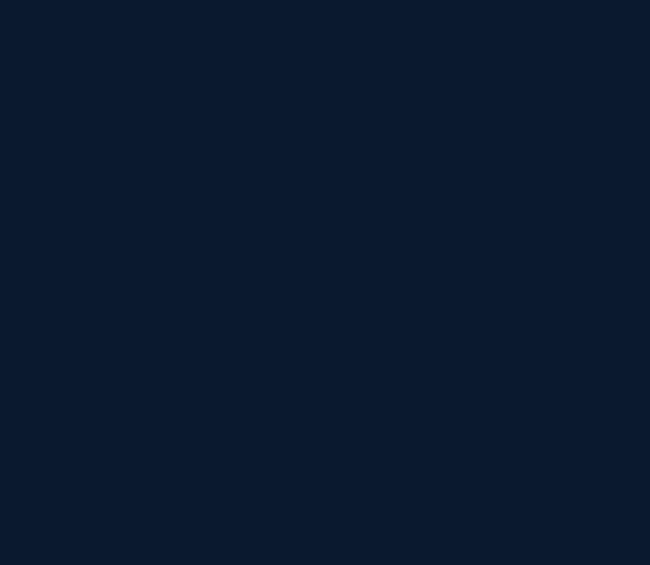
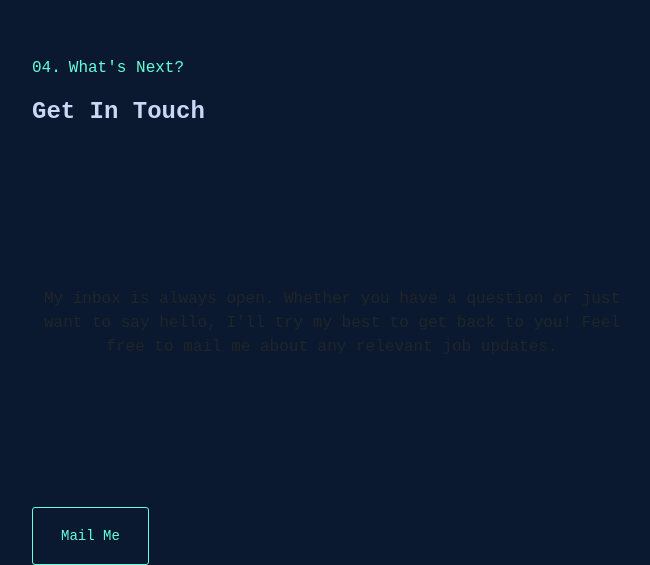
Before and after one commit to AhmedHossam555/portfolio, an Angular app: page / in a window 1280 px wide. Shown: the part 3368-3933 px from the top of the page, without its empty margins (50-700 px from the left). Before the commit the page ends 3427 px from the top, so only its background shows below. Built offline with nearby package versions, Linux system fonts and the light colour scheme.

Commit message:
contact section style

```diff
--- a/src/app/app.component.html
+++ b/src/app/app.component.html
@@ -1,3 +1,4 @@
 <app-home></app-home>
 <app-about></app-about>.
 <app-projects></app-projects>
+<app-contact></app-contact>
--- a/src/app/app.component.ts
+++ b/src/app/app.component.ts
@@ -3,11 +3,12 @@ import { RouterOutlet } from '@angular/router';
 import { HomeComponent } from "./home/home.component";
 import { AboutComponent } from "./about/about.component";
 import { ProjectsComponent } from "./projects/projects.component";
+import { ContactComponent } from "./contact/contact.component";
 
 @Component({
   selector: 'app-root',
   standalone: true,
-  imports: [HomeComponent, AboutComponent, ProjectsComponent],
+  imports: [HomeComponent, AboutComponent, ProjectsComponent, ContactComponent],
   templateUrl: './app.component.html',
   styleUrl: './app.component.scss'
 })
--- a/src/app/contact/contact.component.html
+++ b/src/app/contact/contact.component.html
@@ -1 +1,7 @@
-<p>contact works!</p>
+
+<div class="contact container">
+  <h3 class="Heading-sc-1d8id63-0 contact__StyledHeading-t12301-1 gxWint"><span class="me-2">04.</span>What's Next?</h3>
+  <h4 class="contact__StyledTitle-t12301-2 ivbNWM">Get In Touch</h4>
+  <div><p>My inbox is always open. Whether you have a question or just want to say hello, I'll try my best to get back to you! Feel free to mail me about any relevant job updates.</p></div>
+  <a href="mailto:ahmedhossam66600@gmail.com" target="_blank" rel="nofollow ">Mail Me</a>
+</div>
--- a/src/app/contact/contact.component.scss
+++ b/src/app/contact/contact.component.scss
@@ -0,0 +1,42 @@
+.contact {
+  font-family: monospace;
+  h3 {
+    position: relative;
+    -webkit-box-align: center;
+    align-items: center;
+    margin: 10px 0px 20px;
+    width: 100%;
+    white-space: nowrap;
+    display: block;
+    color: rgb(100, 255, 218);
+    font-size: 16px;
+    font-weight: normal;
+    -webkit-box-pack: center;
+
+    }
+
+  h4 {
+    font-weight: 600;
+    color: rgb(204, 214, 246);
+    margin: 0px 0px 10px;
+  }
+  p {
+    padding: 150px 0px;
+    text-align: center;
+    max-width: 600px;
+    margin: 0px 0px 15px;
+  }
+  a {
+    color: rgb(100, 255, 218);
+    background-color: transparent;
+    border: 1px solid rgb(100, 255, 218);
+    border-radius: 3px;
+    padding: 1.25rem 1.75rem;
+    font-size: 14px;
+    line-height: 1;
+    text-decoration: none;
+    cursor: pointer;
+    transition: 0.25s cubic-bezier(0.645, 0.045, 0.355, 1);
+    margin-top: 50px;
+  }
+}
```
